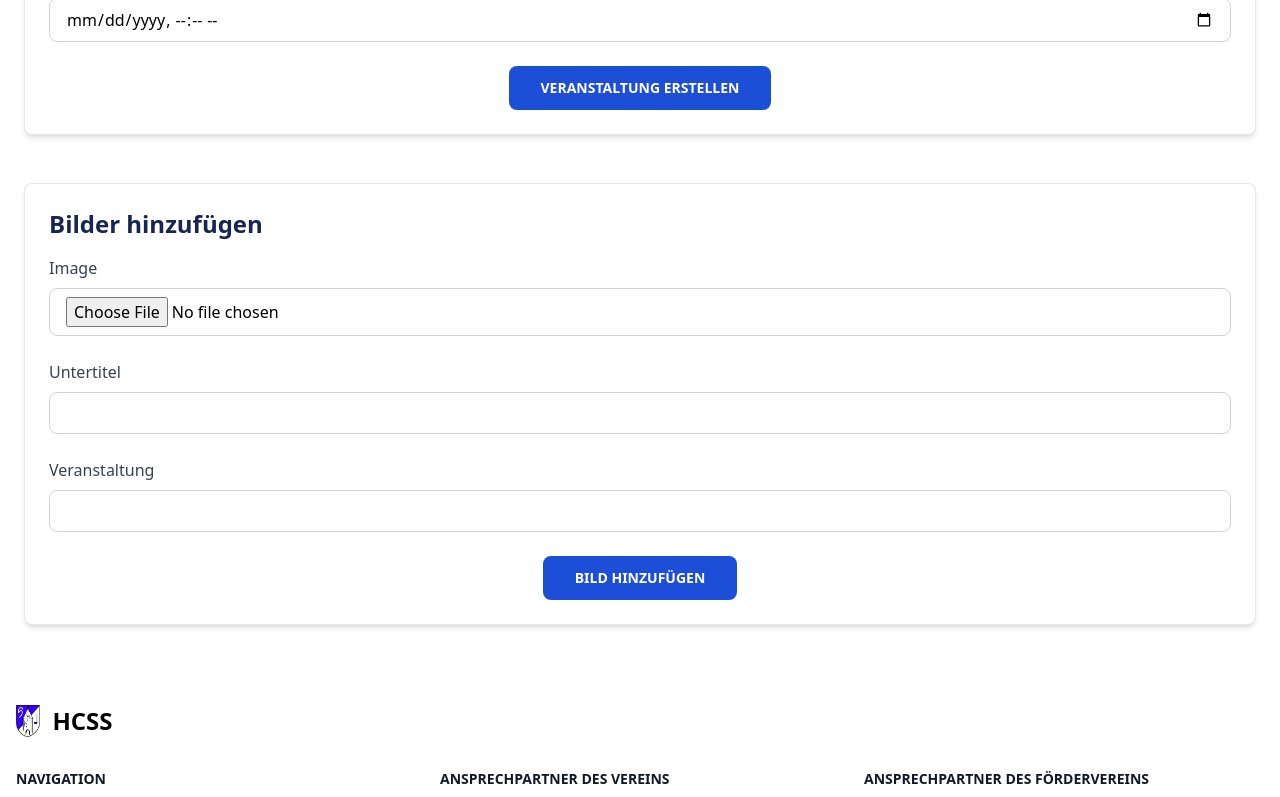
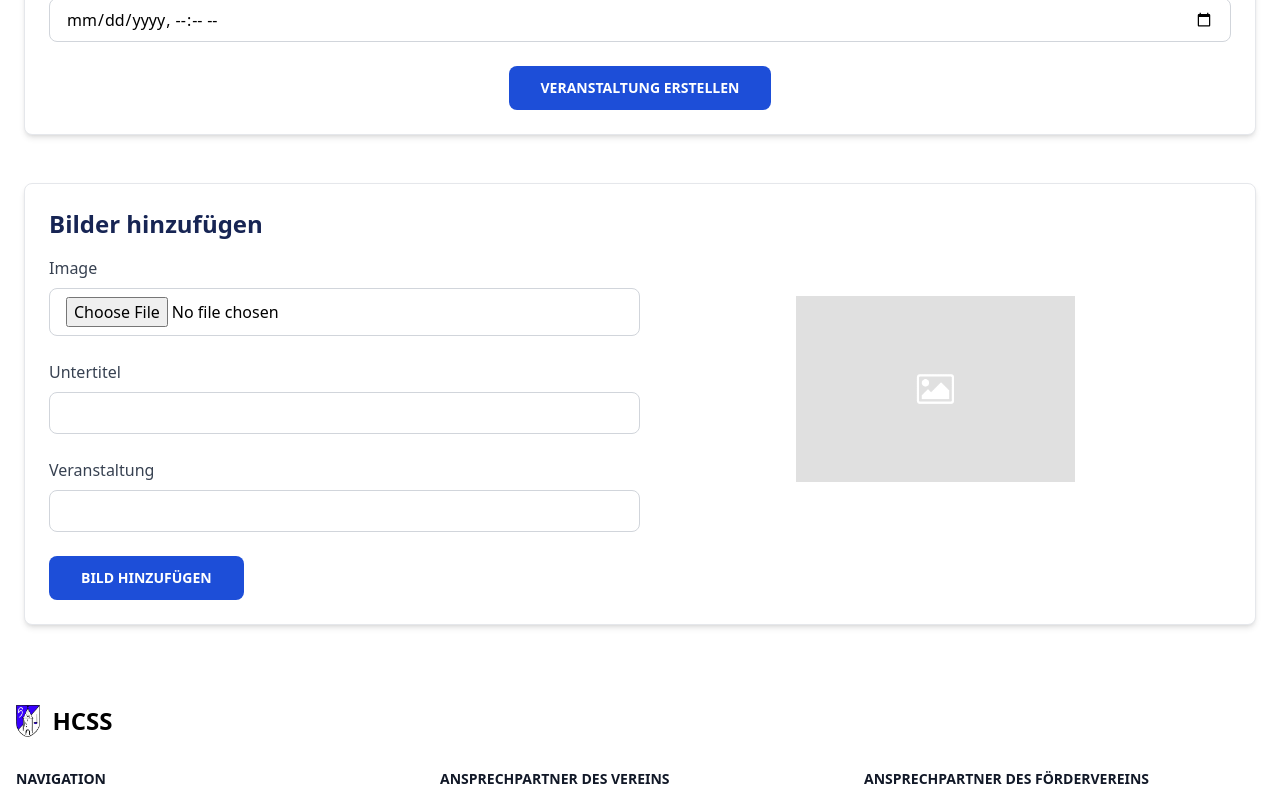
Before and after one commit to IC3P3/hcss-website, a SvelteKit app: page /admin/create in a window 1280 px wide. Shown: the part 541-1338 px from the top of the page. Built offline with nearby package versions, Linux system fonts and the light colour scheme; what sequelize-typescript would draw is missing.

Commit message:
Added an image preview to the admin create site

```diff
--- a/src/routes/admin/create/+page.svelte
+++ b/src/routes/admin/create/+page.svelte
@@ -1,3 +1,17 @@
+<script lang="ts">
+	import imagePlaceholder from '$lib/assets/placeholder-image.png';
+
+	let uploadedImage: string;
+
+	function handleImageSelection(e: Event) {
+		const image = (e.target as HTMLInputElement)?.files?.[0];
+
+		if (!image) return;
+
+		uploadedImage = URL.createObjectURL(image);
+	}
+</script>
+
 <section class="mx-auto max-w-screen-xl p-6 py-8 pt-20">
 	<h1 class="text-3xl font-extrabold text-blue-950 mb-6">Einträge hinzufügen</h1>
 
@@ -63,7 +77,13 @@
 	<section class="bg-white p-6 rounded-lg shadow-md border border-gray-200">
 		<h2 class="text-2xl font-semibold text-blue-950 mb-4">Bilder hinzufügen</h2>
 
-		<form method="POST" action="?/addImage" enctype="multipart/form-data" class="space-y-6">
+		<form
+			method="POST"
+			action="?/addImage"
+			enctype="multipart/form-data"
+			class="space-y-6 flex flex-wrap"
+		>
+			<div class="w-full md:w-1/2 space-y-6">
 				<div>
 					<label for="image" class="block text-gray-700 font-medium mb-2">Image</label>
 					<input
@@ -72,12 +92,14 @@
 						type="file"
 						accept="image/webp"
 						required
+						on:change={handleImageSelection}
 						class="w-full px-4 py-2 border border-gray-300 rounded-lg focus:ring-2 focus:ring-blue-500 focus:outline-none"
 					/>
 				</div>
 
 				<div>
-				<label for="image-subtitle" class="block text-gray-700 font-medium mb-2">Untertitel</label>
+					<label for="image-subtitle" class="block text-gray-700 font-medium mb-2">Untertitel</label
+					>
 					<input
 						name="subtitle"
 						id="image-subtitle"
@@ -96,6 +118,25 @@
 						class="w-full px-4 py-2 border border-gray-300 rounded-lg focus:ring-2 focus:ring-blue-500 focus:outline-none"
 					/>
 				</div>
+			</div>
+
+			<div class="w-full md:w-1/2 flex justify-center items-start p-4">
+				<div class="w-full h-auto flex justify-center items-center">
+					{#if uploadedImage}
+						<img
+							src={uploadedImage}
+							alt="Hochgeladenes Bild"
+							class="w-full max-w-[50%] max-h-56 h-auto object-contain"
+						/>
+					{:else}
+						<img
+							src={imagePlaceholder}
+							alt="Platzhalter Bild"
+							class="w-full max-w-[50%] h-auto object-contain"
+						/>
+					{/if}
+				</div>
+			</div>
 
 			<div class="flex justify-center">
 				<button
```
Also changed, not shown: src/lib/assets/placeholder-image.png (added). Lines whose indentation alone changed are shown as unchanged.
